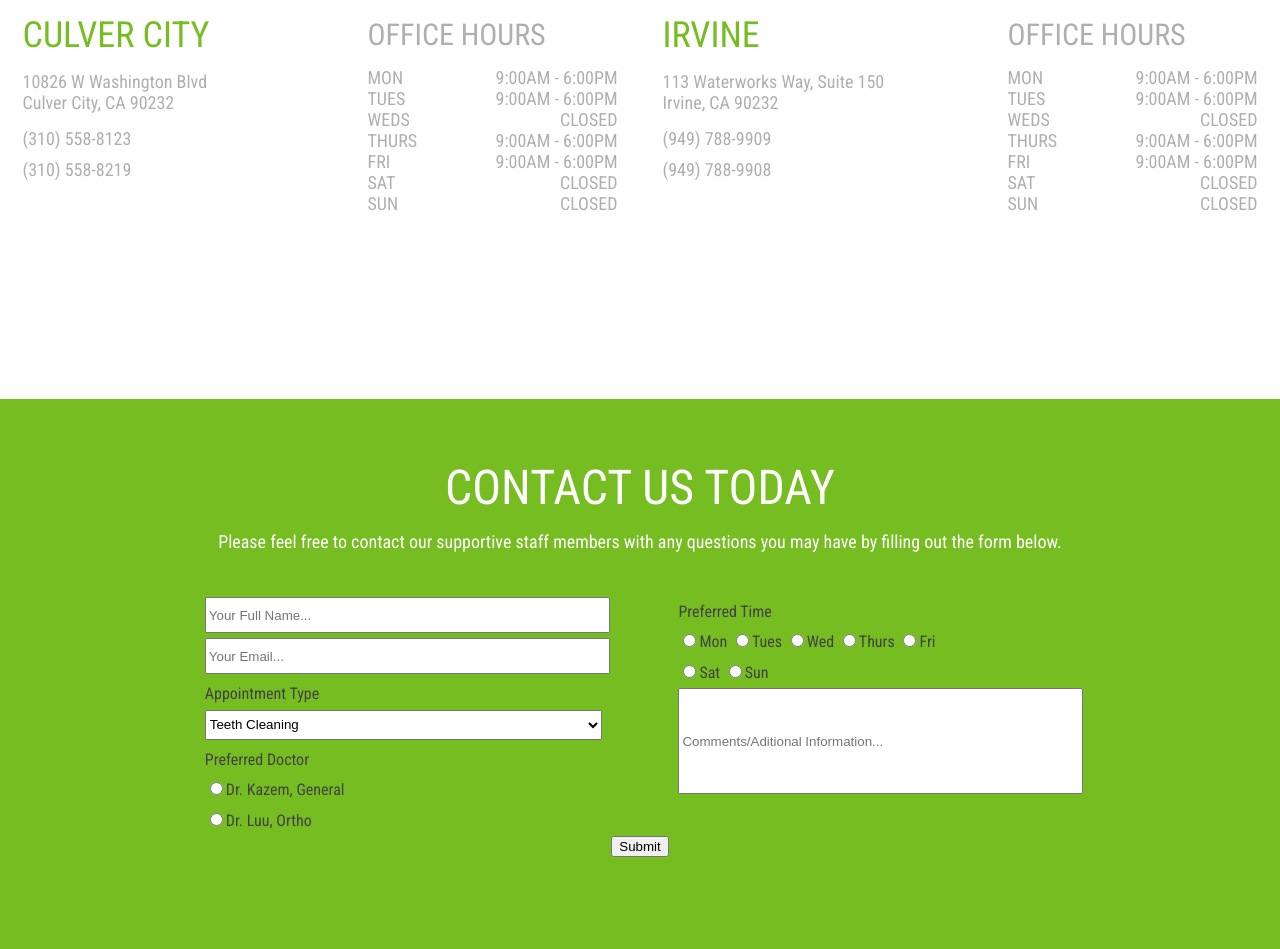
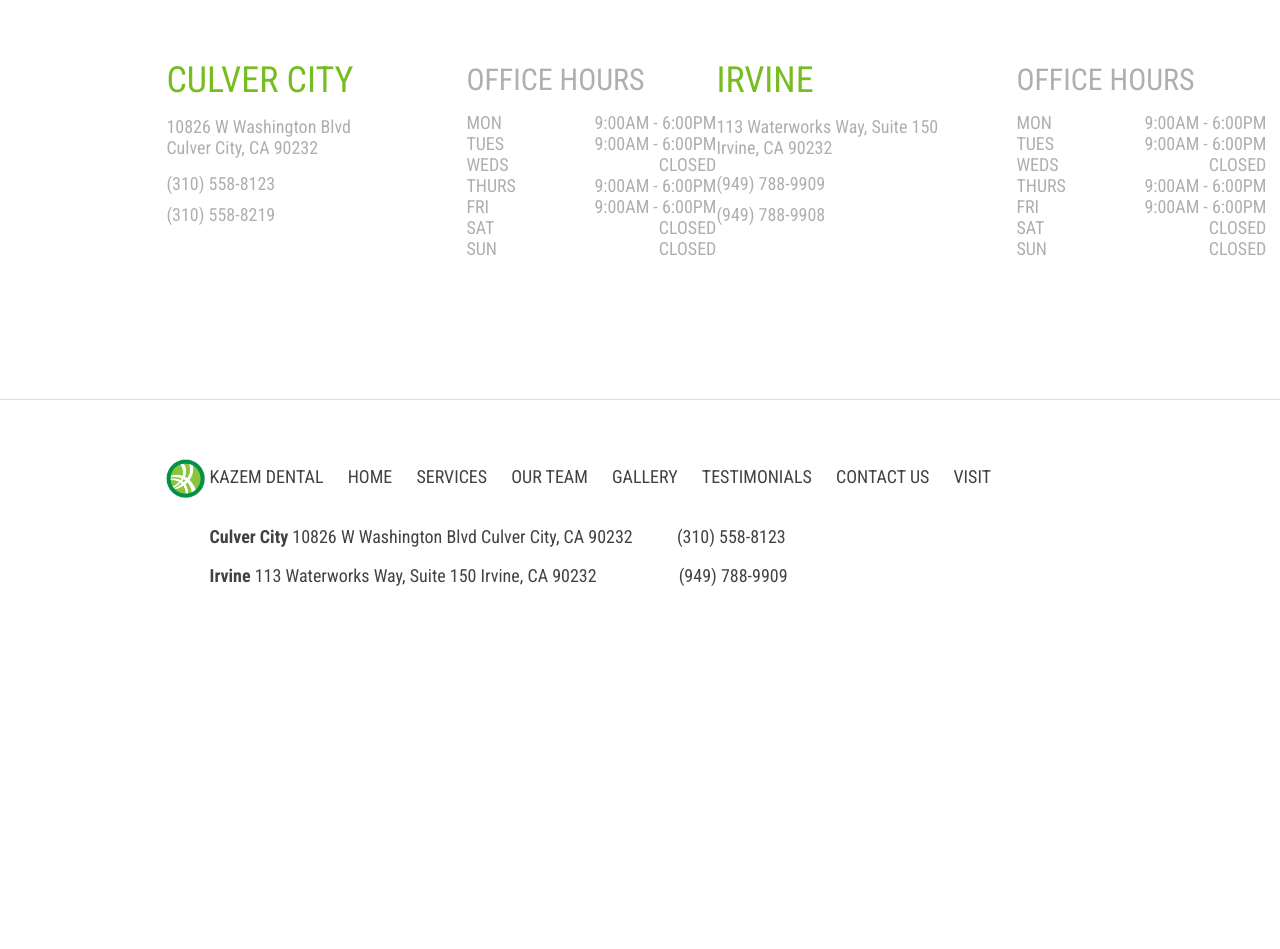
Before and after one commit to dsun092/drkarem, a PHP site: page /index.html in a window 1280 px wide; the page is wider, and only the part inside the window is pictured. Shown: the part 3821-4770 px from the top of that part. After the commit the page ends 4407 px from the top of that part, so only its background shows below. Run offline with PHP 8.4, Linux system fonts and the light colour scheme; some libraries are stand-ins or nearby versions; some web fonts are replaced.

Commit message:
bottom footer

```diff
--- a/css/main.css
+++ b/css/main.css
@@ -390,10 +390,17 @@
 .location_text{
 	width:100%;
 	position:absolute;
-	top:3775px;
+	top:3820px;
 	height:400px;
+	border-bottom: 1px solid #DDD;
 	display:flex;
-	justify-content:space-around;
+	justify-content:space-between;
+}
+.location_text a{
+	display: flex;
+    margin-left: 13%;
+    justify-content: space-between;
+    margin-right: 13%;
 }
 .column{
 	position:relative;
@@ -475,9 +482,9 @@
  }
 
  .footer{
- 	height:150px;
+ 	height:300px;
  	position:absolute;
- 	top: 4390px;
+ 	top: 4220px;
  	width:100%;
  }
  .footer .main_logo{
@@ -493,24 +500,32 @@
 }
 
 .footer .top_navi{
-	position:absolute;
-	display:inline-block;
-	width:100%;
-	text-align:center;
-	height:150px;
+	position: absolute;
+    display: inline-block;
+    width: 100%;
+    height: 150px;
+    margin-top: 60px;
+    margin-left:13%;
+    font-size:18px;
+}
+.footer_location{
+	position: relative;
+    top: 120px;
+    margin-left: 13%;
+    font-size: 18px;
 }
 
-.footer .top_navi>span, .footer .top_navi>a{
+.footer .top_navi>span, .footer .top_navi a{
 	height:1em;
 	font-size:18px;
 	margin-right:20px;
 }
-.footer .top_navi>a:hover{
+.footer .top_navi a:hover{
 	color:#76bd22;
 	cursor: pointer;
 }
-.footer .top_navi>img{
-	height:135px;
-	width:135px;
+.footer img{
+	width: 39px;
+    height: 39px;
 	vertical-align:middle;
 }
--- a/index.html
+++ b/index.html
@@ -37,7 +37,7 @@
 
 	<div class="main_menu">
 		<div class="main_logo">
-			<img src="/img/sample.jpg"/>
+			<img src="images/Kazem-Logo.png"/>
 			<span>KAZEM DENTAL</span>
 		</div>
 
@@ -160,7 +160,8 @@
 	<div class="our_team">
 		<a name="team">
 		<div class="our_team_header">
-			MEET OUR TEAM
+			<div><span class="en">MEET OUR TEAM</span></div>
+			<div><span class="ar">فريق العمل</span></div>
 		</div>
 		<div class="our_team_desc">
 			<span class="en">With twenty years of experience serving the West Los Angeles area, our staff is committed to providing the best oral care all while creating a warm and inviting environment for our patients.</span>
@@ -255,6 +256,7 @@
 	</div>
 
 	<div class="location_text">
+		<a name="contact_us">
 		<div class="column">
 			<div class="loc_city">CULVER CITY</div>
 
@@ -295,18 +297,19 @@
 			<div class="office_text">SAT<span class="tab"> CLOSED</span></div>
 			<div class="office_text">SUN<span class="tab"> CLOSED</span></div>
 		</div>
+		</a>
 	</div>
 
-	<div class="contact_us">
+	<!-- div class="contact_us">
 		<a name="contact_us">
 		<div class="our_team_header">
 			CONTACT US TODAY
 		</div>
 		<div class="contact_desc">
 			Please feel free to contact our supportive staff members with any questions you may have by filling out the form below.
-		</div>
+		</div> -->
 
-		<div class="contact_us_form">
+		<!-- <div class="contact_us_form">
 			<form id="form1">
 				<div class="left_form">
 					<input type="text" name="fullname" placeholder="Your Full Name..." class="input"></input>
@@ -344,20 +347,34 @@
 			</form>
 		</div>
 	</a>
+	</div> -->
+
+	<div class="footer">
+		<div class="top_navi">
+			<img src="images/Kazem-Logo.png"/>
+			<span>KAZEM DENTAL</span>
+
+			<div><a href="#home"><span class="en">HOME</span><span class="ar">الرئيسية</span></a></div>
+			<div><a href="#service"><span class="en">SERVICES</span><span class="ar">خدماتنا</span></a></div>
+			<div><a href="#team"><span class="en">OUR TEAM</span><span class="ar">فريق العمل</span></a></div>
+			<div><a href="#gallery"><span class="en">GALLERY</span> <span class="ar">معرض الصور</span></a></div>
+			<div><a href="#testimonials"><span class="en">TESTIMONIALS</span><span class="ar">تقييم العملاء</span></a></div>
+			<div><a href="#contact_us"><span class="en">CONTACT US</span>  <span class="ar">اتصل بنا</span></a></div>
+			<div><a href="#visit"><span class="en">VISIT</span><span class="ar">زيارة</span></a></div>
+		</div>
+		<div class="footer_location">
+			<img style="visibility: hidden" src="images/Kazem-Logo.png"/>
+			<span style="font-weight: bold">Culver City</span>
+
+			<span>10826 W Washington Blvd Culver City, CA 90232</span> <span style="margin-left: 40px;">(310) 558-8123</span><!-- <span class="ar">الرئيسية</span> -->
+		</div>
+		<div class="footer_location">
+			<img style="visibility: hidden" src="images/Kazem-Logo.png"/>
+			<span style="font-weight: bold">Irvine</span>
+
+			<span>113 Waterworks Way, Suite 150 Irvine, CA 90232</span> <span style="margin-left: 78px;">(949) 788-9909</span><!-- <span class="ar">الرئيسية</span> -->
+		</div>
 	</div>
-
-<!-- 	<div class="footer">
-		<div class="top_navi">
-			<img src="/img/sample.jpg"/>
-			<span>KAZEM DENTAL</span>
-			<a href="#home">HOME</a>
-			<a href="#service">SERVICES</a>
-			<a href="#team">OUR TEAM</a>
-			<a href="#gallery">GALLERY</a>
-			<a href="#testimonials">TESTIMONIALS</a>
-			<a href="#visit">VISIT</a>
-		</div>
-	</div> -->
 
 </body>
 
```
Also changed, not shown: images/Kazem-Logo.png (added), 10 other files.
